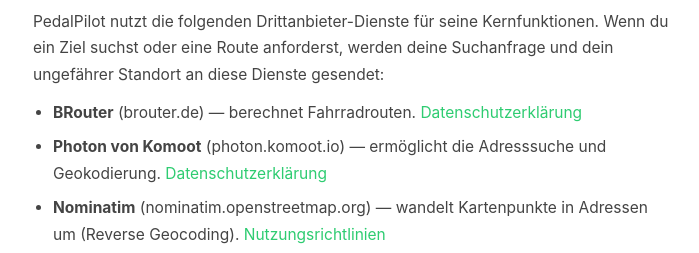
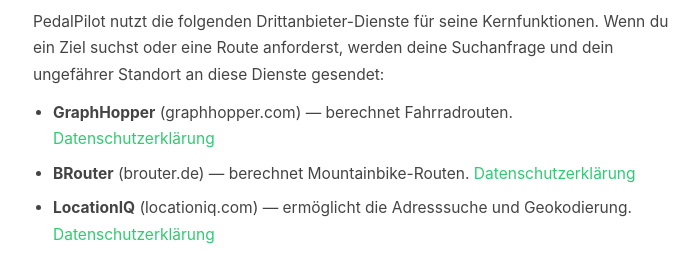
Before and after one commit to PriorityPilot/pedalpilot-privacy, a plain HTML site: page de/index.html in a window 1280 px wide. Shown: the part 1079-1332 px from the top of the page, without its empty margins (287-986 px from the left). Drawn offline with Linux system fonts and the light colour scheme.

Commit message:
Update index.html

```diff
--- a/de/index.html
+++ b/de/index.html
@@ -111,18 +111,17 @@
     <p>PedalPilot nutzt die folgenden Drittanbieter-Dienste f&uuml;r seine Kernfunktionen. Wenn du ein Ziel suchst oder eine Route anforderst, werden deine Suchanfrage und dein ungef&auml;hrer Standort an diese Dienste gesendet:</p>
     <ul>
       <li>
-        <strong>BRouter</strong> (brouter.de) &mdash; berechnet Fahrradrouten.
+        <strong>GraphHopper</strong> (graphhopper.com) &mdash; berechnet Fahrradrouten.
+        <a href="https://www.graphhopper.com/privacy/" target="_blank">Datenschutzerkl&auml;rung</a>
+      </li>
+      <li>
+        <strong>BRouter</strong> (brouter.de) &mdash; berechnet Mountainbike-Routen.
         <a href="https://brouter.de/brouter/privacy.html" target="_blank">Datenschutzerkl&auml;rung</a>
       </li>
       <li>
-        <strong>Photon von Komoot</strong> (photon.komoot.io) &mdash; erm&ouml;glicht die Adresssuche und Geokodierung.
-        <a href="https://www.komoot.com/privacy" target="_blank">Datenschutzerkl&auml;rung</a>
+        <strong>LocationIQ</strong> (locationiq.com) &mdash; erm&ouml;glicht die Adresssuche und Geokodierung.
+        <a href="https://locationiq.com/privacy" target="_blank">Datenschutzerkl&auml;rung</a>
       </li>
-      <li>
-        <strong>Nominatim</strong> (nominatim.openstreetmap.org) &mdash; wandelt Kartenpunkte in Adressen um (Reverse Geocoding).
-        <a href="https://nominatim.org/release-docs/latest/api/Reverse/" target="_blank">Nutzungsrichtlinien</a>
-      </li>
-      <li>
         <strong>MapTiler</strong> (maptiler.com) &mdash; stellt die Kartenkacheln bereit.
         <a href="https://www.maptiler.com/privacy-policy/" target="_blank">Datenschutzerkl&auml;rung</a>
       </li>
```
